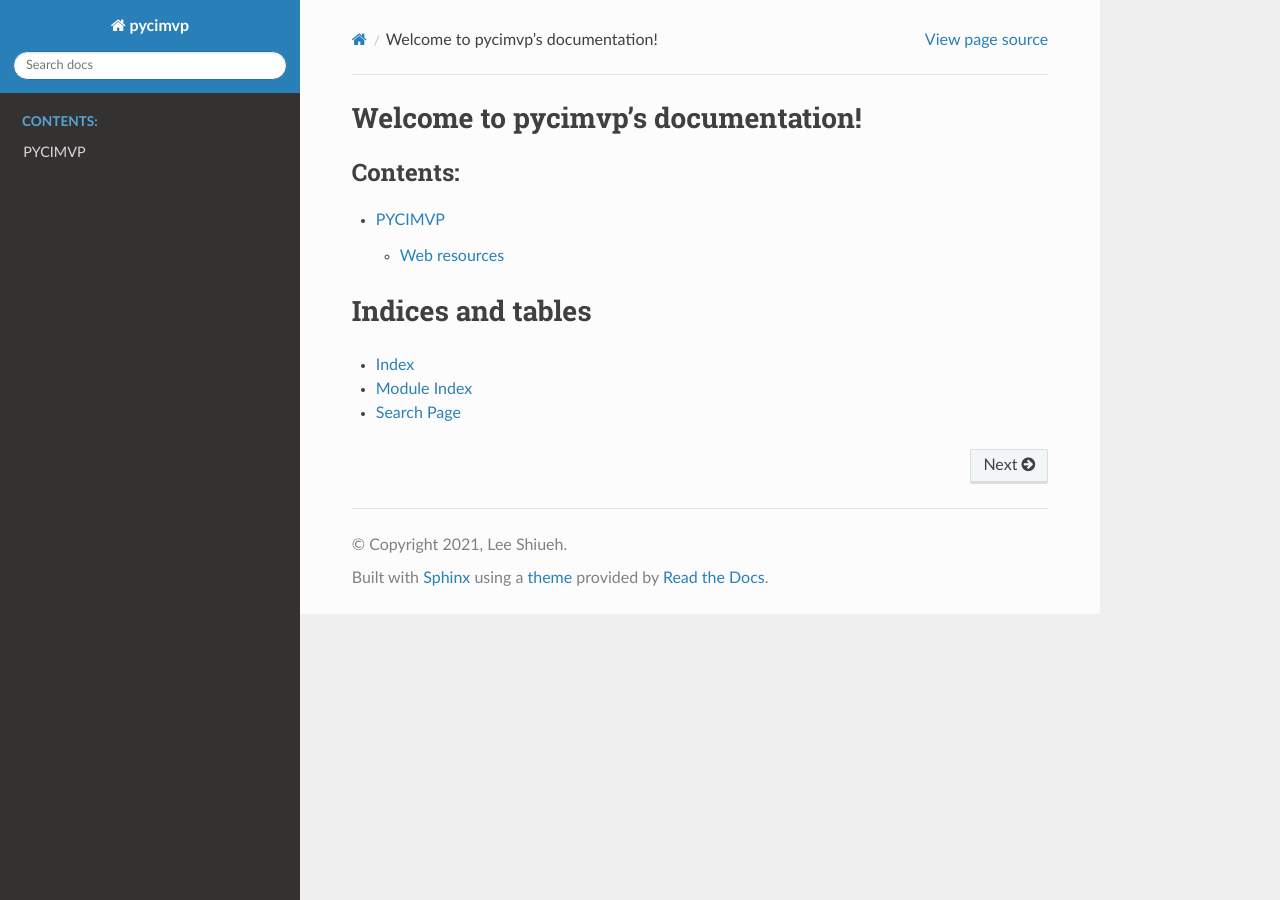
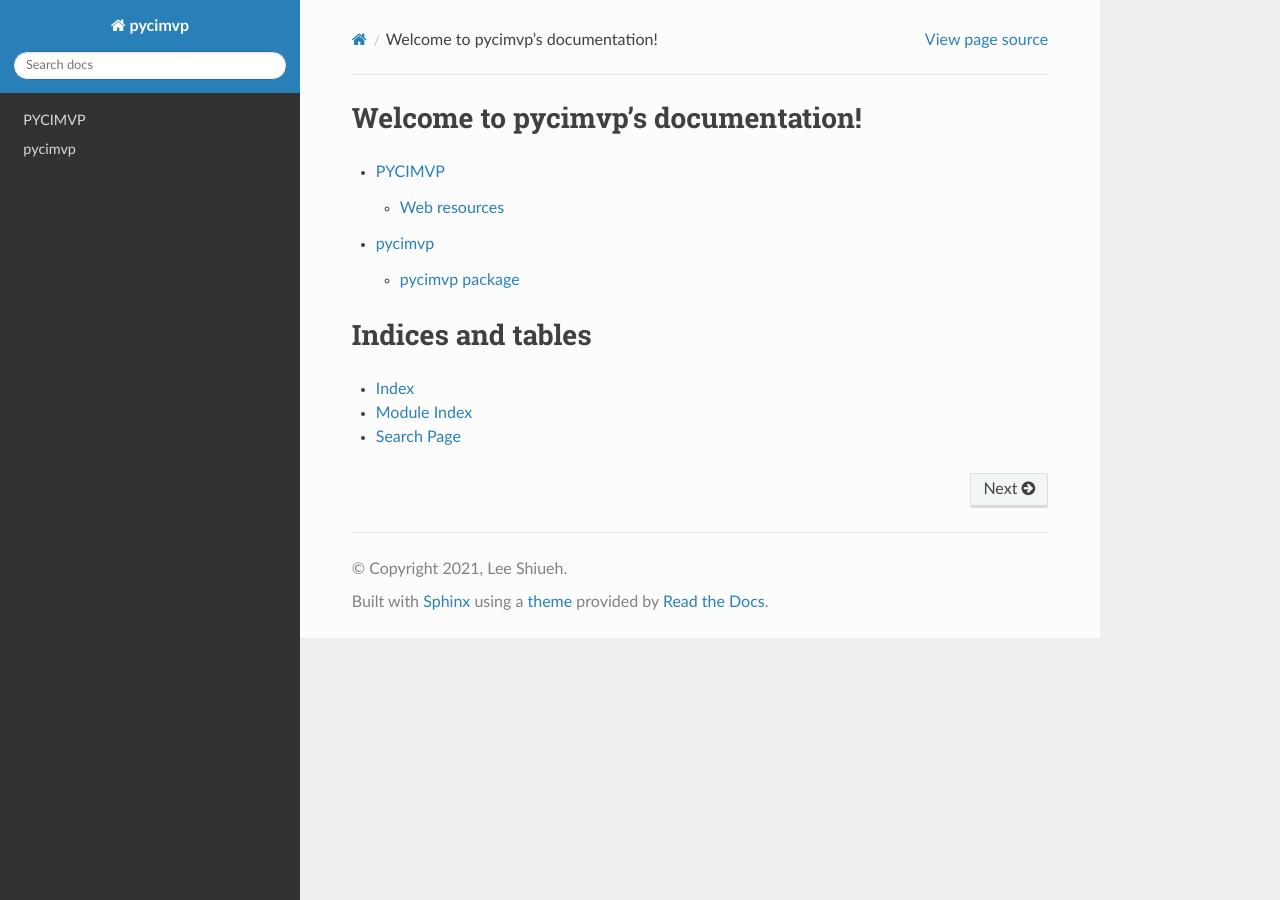
Before and after one commit to slee124565/pycimvp, a Sphinx documentation site: the page built from docs/index.rst, in a window 1280 px wide. Built offline with Sphinx 7.4.7 and the Read the Docs theme 2.0.0, drawn with Linux system fonts in a browser that asks for light colours.

Commit message:
add autodoc

```diff
--- a/docs/index.rst
+++ b/docs/index.rst
@@ -8,9 +8,9 @@
 
 .. toctree::
    :maxdepth: 2
-   :caption: Contents:
 
    readme
+   modules
 
 Indices and tables
 ==================
--- /dev/null
+++ b/docs/modules.rst
@@ -0,0 +1,7 @@
+pycimvp
+=======
+
+.. toctree::
+   :maxdepth: 4
+
+   pycimvp
--- /dev/null
+++ b/docs/pycimvp.rst
@@ -0,0 +1,7 @@
+pycimvp package
+===============
+
+.. automodule:: pycimvp
+   :members:
+   :undoc-members:
+   :show-inheritance:
```
Also changed, not shown: pycimvp/__init__.py (+22 -1 lines), .travis.yml.
